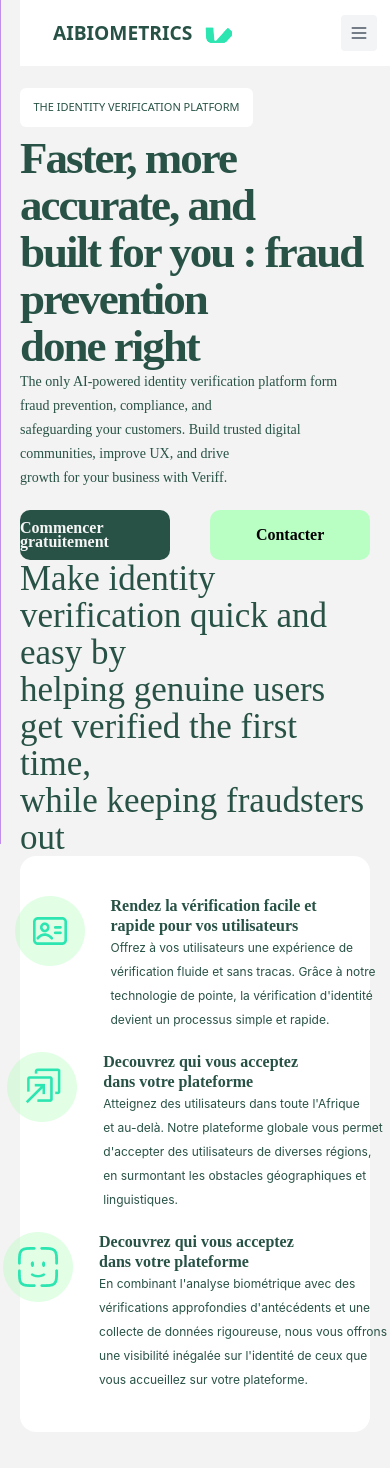
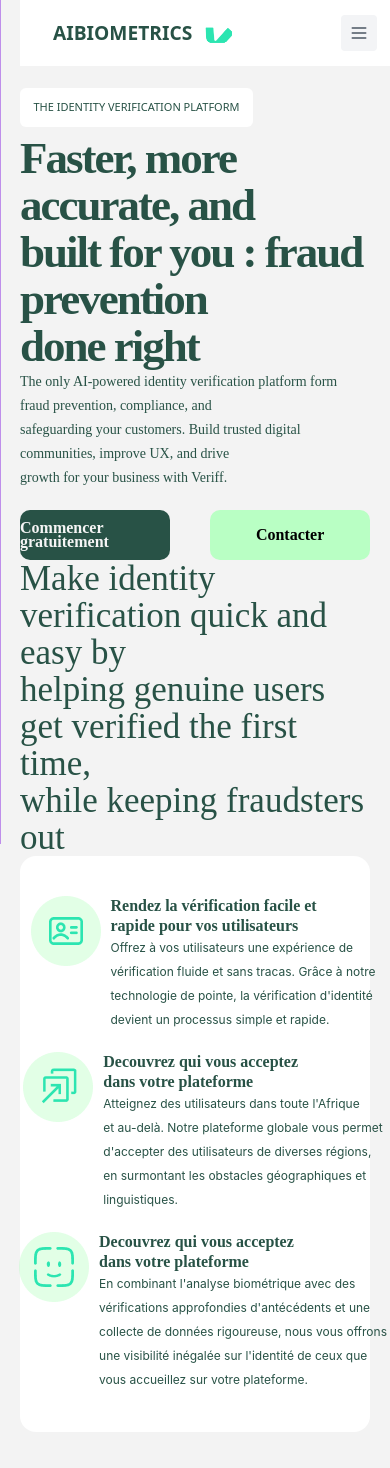
Before and after one commit to chrisvaldes/sekure-site, a React (Create React App) app: page / in a window 390 px wide. Shown: the top 1468 px of the page. Built offline with nearby package versions, Linux system fonts and the light colour scheme.

Commit message:
first change

```diff
--- a/src/index.css
+++ b/src/index.css
@@ -267,7 +267,7 @@ nav .nav-items .nav-item {
 
 @media (max-width:639.27px) {
   .section-card1-image{
-    left: 0;
+    left: 1rem;
   }
 }
 
```
